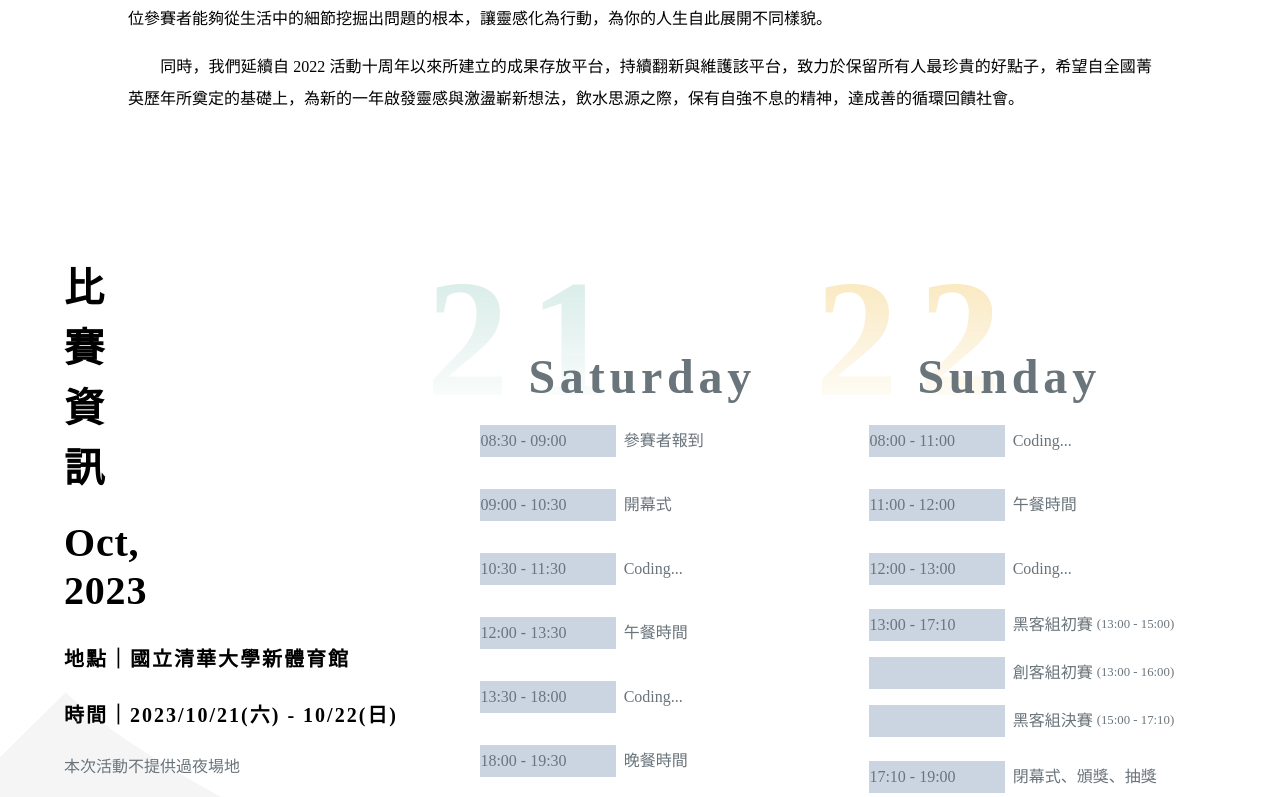
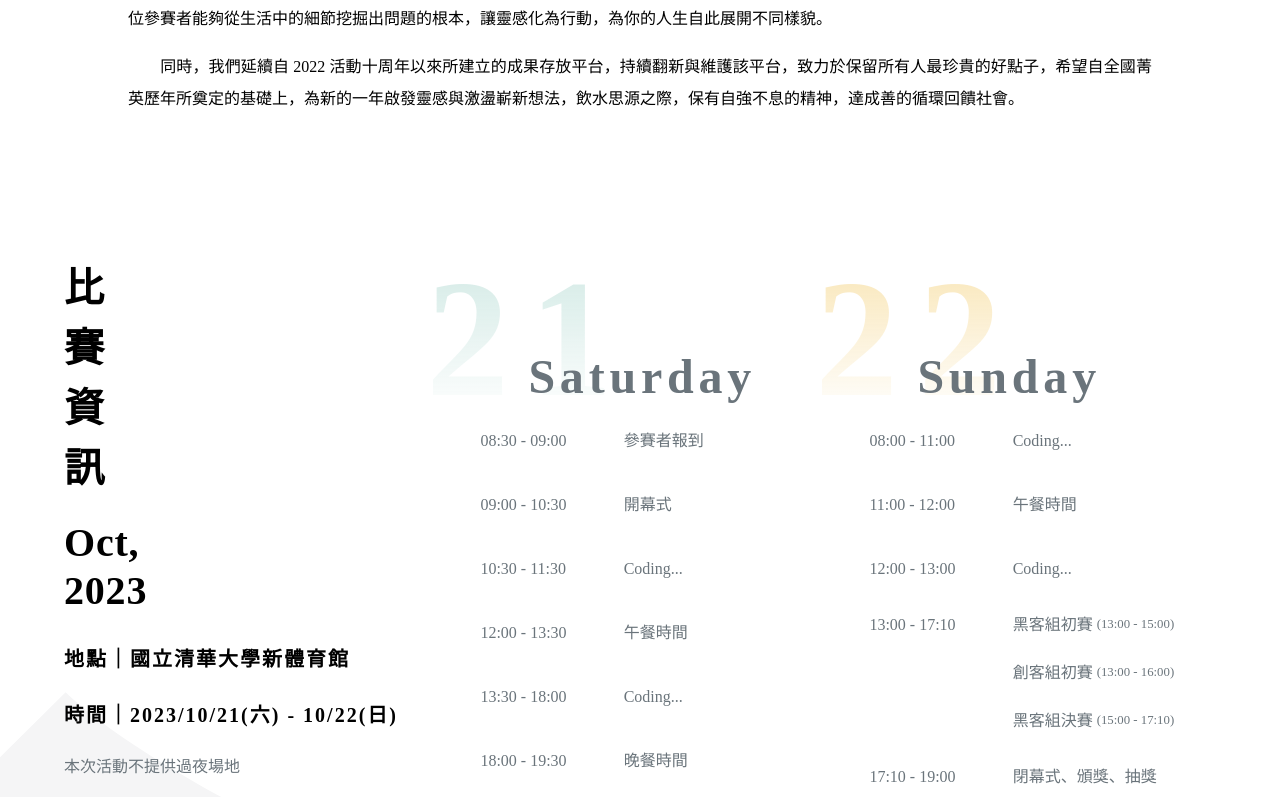
Before and after one commit to Official-Meichu-Hackathon/2023-singup, a Next.js app: page / in a window 1280 px wide. Shown: the part 2000-2797 px from the top of the page. Built offline with nearby package versions, Linux system fonts and the light colour scheme; a web font is replaced by a local one.

Commit message:
feat: fine tune with designer

```diff
--- a/components/NavBar.jsx
+++ b/components/NavBar.jsx
@@ -70,6 +70,7 @@ const Navbar = () => {
             <a href='https://www.youtube.com/watch?v=dQw4w9WgXcQ&ab_channel=RickAstley' target="_blank">立即報名</a>
           </li>
         </ul>
+        <ScrollProgressIndicator />
       </div >
       <div className='hidden md:block z-50 fixed w-full'>
         <div className='w-full h-14 flex justify-between items-center px-[2%] bg-gray-200  '>
--- a/components/Page_title.jsx
+++ b/components/Page_title.jsx
@@ -8,7 +8,7 @@ const Page_title = () => {
               2023
             </h4>
             <img src = '/assets/images/bg-spin.svg' alt = "bg" className = 'w-full h-auto pt-[10%]'/>
-            <h1 className = 'absolute m-auto h-full top-[9%] left-[50%] text-[6vw] w-0 leading-normal '> 梅竹黑克松</h1>
+            <h1 className = 'absolute m-auto h-full top-[9%] left-[47%] text-[6vw] w-0 leading-normal '> 梅竹黑客松</h1>
             <h4 className = 'absolute right-[5%] text-[4vw] bottom-[17%] hack_font'>Oct. 21-22</h4>
             <h6 className = 'absolute right-[7%] text-[2vw] bottom-[13%] hack_font text-[#6A747B]'>11th MeiChu Hackathon</h6>
             <img src = '/assets/images/ball.svg' alt = "bg" className = 'w-[8%] right-[15%] top-[8%] h-auto absolute'/>
--- a/components/Timetable.jsx
+++ b/components/Timetable.jsx
@@ -107,7 +107,7 @@ const Context = ({ day }) => {
           day.additional ? "py-0" : "py-2"
         } flex w-full content-stretch gap-x-2`}
       >
-        <p className="text-[0.9rem] lg:text-[1rem] w-[35%] 2xl:w-[7rem] timeTable_context text-start whitespace-nowrap bg-slate-300">
+        <p className="text-[0.9rem] lg:text-[1rem] w-[35%] 2xl:w-[7rem] timeTable_context text-start whitespace-nowrap ">
           {day.time}
         </p>
         <div className="w-2/3 flex gap-x-1 ">
```
